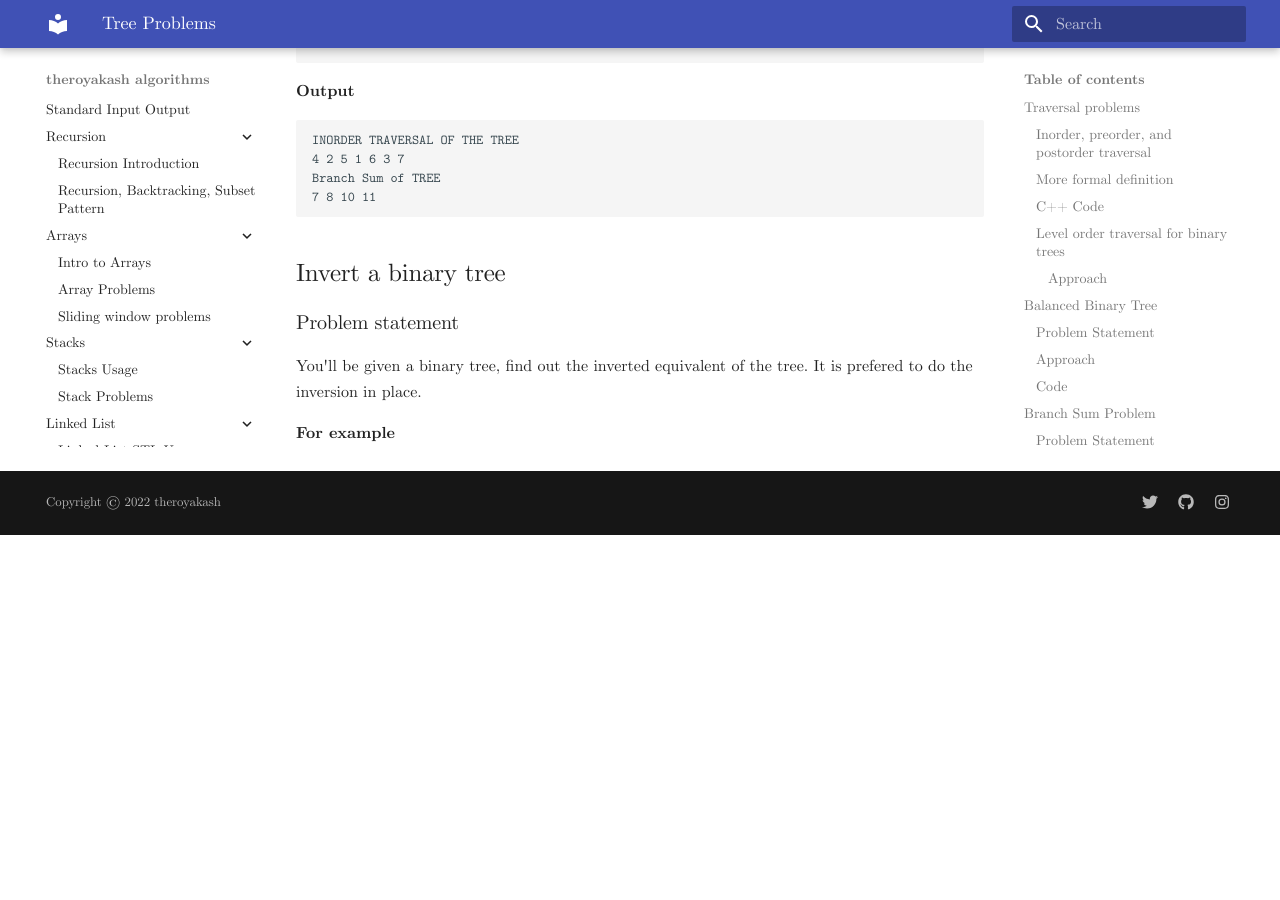
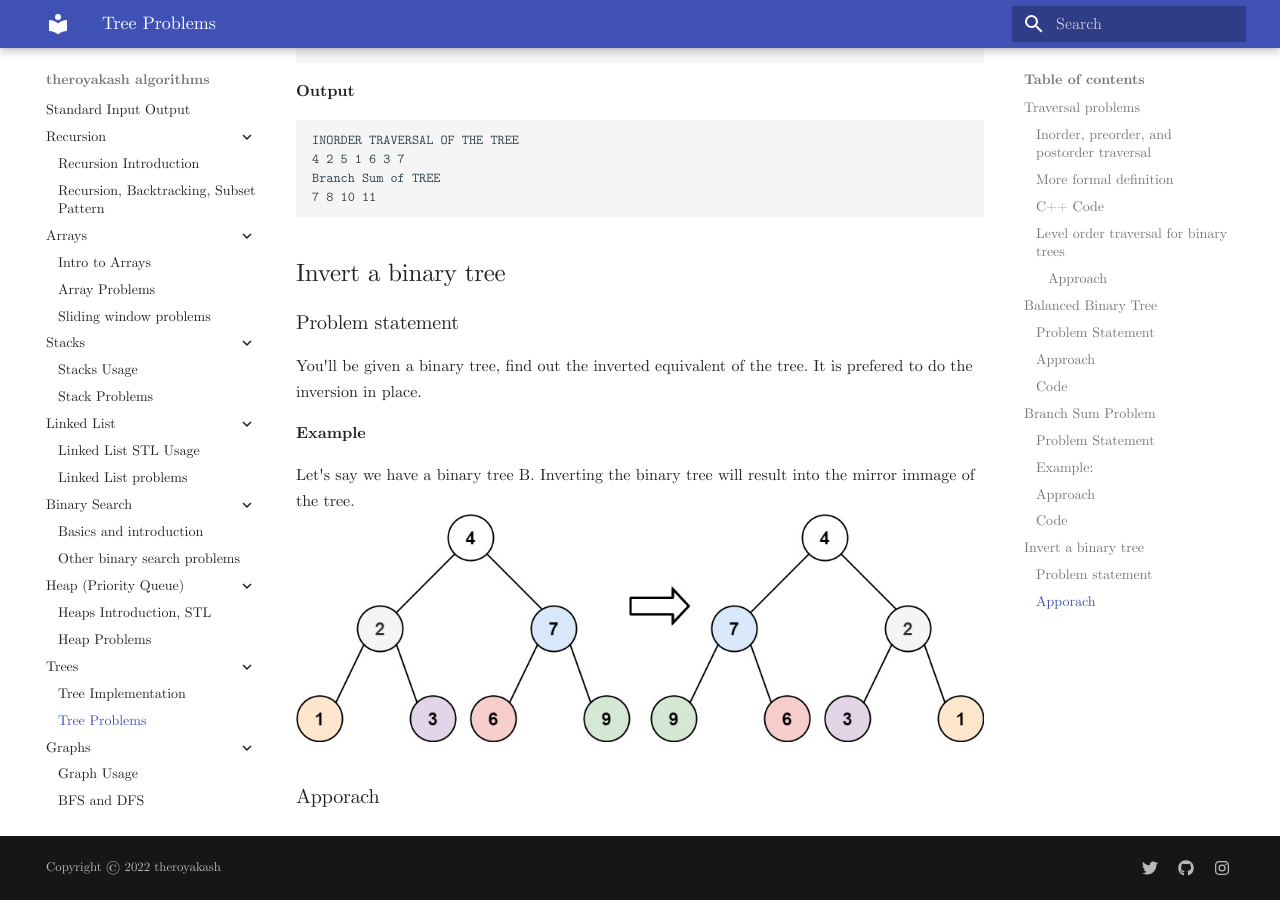
Before and after one commit to theroyakash/algorithms.theroyakash.com, an MkDocs documentation site: the page built from docs/trees/problems.md, in a window 1280 px wide and 900 px high, scrolled down 5397 px. Built offline with MkDocs 1.6.1 and Material for MkDocs 9.7.7, drawn with Linux system fonts in a browser that asks for light colours; before the commit the page ends 5932 px from its top, so only the background shows below that.

Commit message:
Invert a binary tree example added, code refactored

```diff
--- a/docs/trees/problems.md
+++ b/docs/trees/problems.md
@@ -171,4 +171,9 @@
 ### Problem statement
 You'll be given a binary tree, find out the inverted equivalent of the tree. It is prefered to do the inversion in place.
 
-**For example**
+**Example**
+
+Let's say we have a binary tree B. Inverting the binary tree will result into the mirror immage of the tree.
+![invert1-tree](../images/invert1-tree.jpeg)
+
+### Apporach
```
Also changed, not shown: docs/graph/problems.md (+1 -3 lines), docs/graph/usage.md (+0 -1 lines), docs/images/invert1-tree.jpeg (added).
